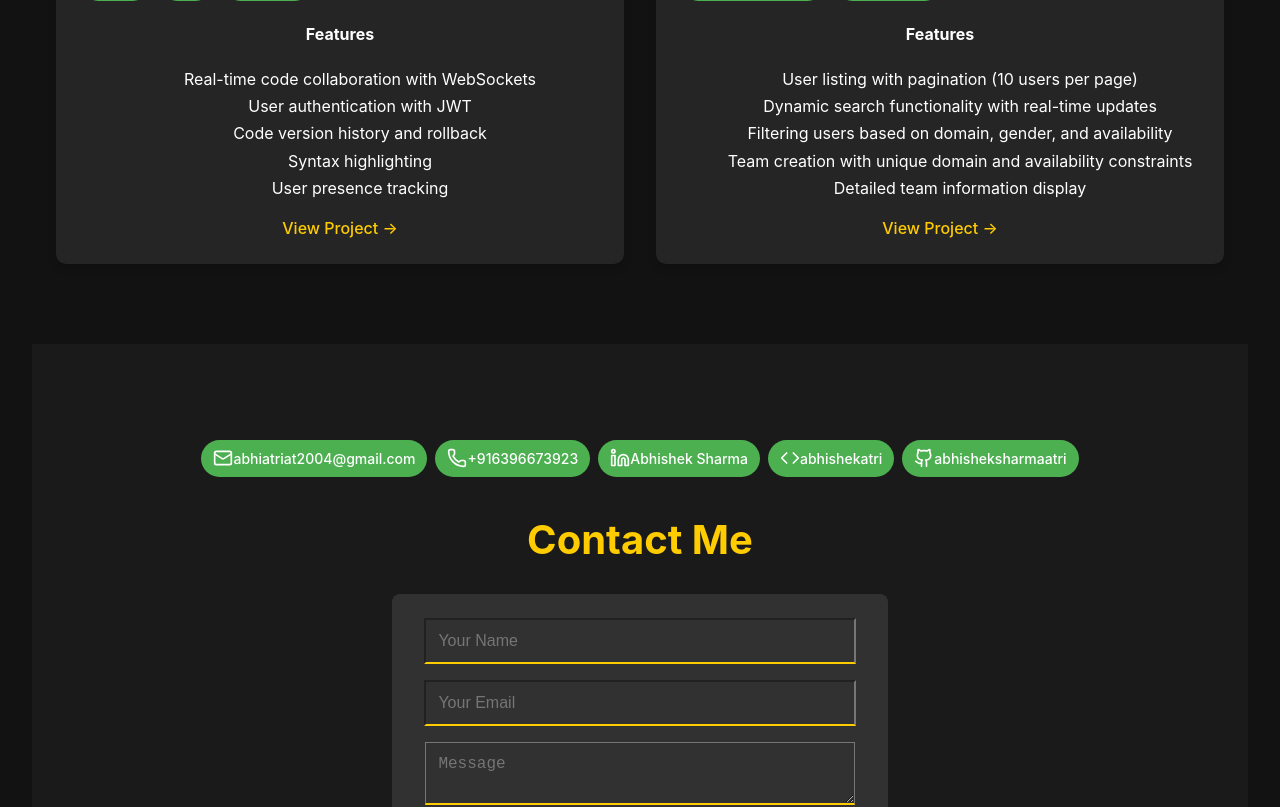
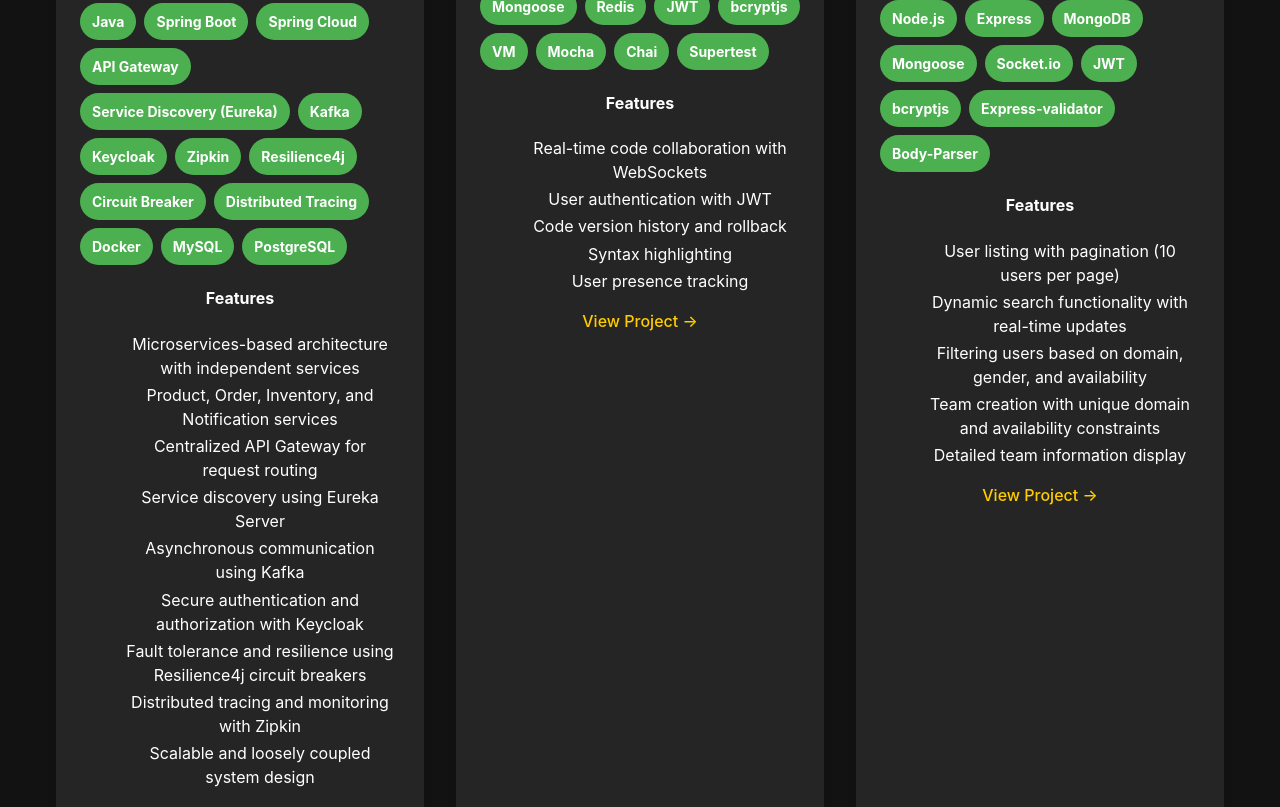
Before and after one commit to Abhisheksharmaatri/Portfolio, a React (Vite) app: page / in a window 1280 px wide. Shown: the part 1500-2307 px from the top of the page. Built offline with nearby package versions, Linux system fonts and the light colour scheme.

Commit message:
Update Projects.jsx
Added new projects

```diff
--- a/src/components/Projects.jsx
+++ b/src/components/Projects.jsx
@@ -2,6 +2,41 @@
 import '../App.css' // Importing the external CSS file
 
 const projects = [
+  {
+  title: 'Marketplace Microservices Platform',
+  desc: 'A scalable marketplace application built using Spring Boot microservices architecture, featuring product, order, inventory, and notification services with secure authentication, fault tolerance, and distributed tracing.',
+  link: 'https://github.com/Abhisheksharmaatri/Marketplace-Microservices',
+  technology: [
+    'Java',
+    'Spring Boot',
+    'Spring Cloud',
+    'API Gateway',
+    'Service Discovery (Eureka)',
+    'Kafka',
+    'Keycloak',
+    'Zipkin',
+    'Resilience4j',
+    'Circuit Breaker',
+    'Distributed Tracing',
+    'Docker',
+    'MySQL',
+    'PostgreSQL'
+  ],
+  features: [
+    'Microservices-based architecture with independent services',
+    'Product, Order, Inventory, and Notification services',
+    'Centralized API Gateway for request routing',
+    'Service discovery using Eureka Server',
+    'Asynchronous communication using Kafka',
+    'Secure authentication and authorization with Keycloak',
+    'Fault tolerance and resilience using Resilience4j circuit breakers',
+    'Distributed tracing and monitoring with Zipkin',
+    'Scalable and loosely coupled system design'
+  ],
+  contributors: ['Abhishek Sharma'],
+  acknowledgments:
+    'Thanks to the Spring ecosystem and open-source community for providing powerful tools for building resilient microservices.'
+},
   {
     title: 'Collaborative Code Editor',
     desc: 'A real-time collaborative code editor built with React, Node.js, and Socket.io that lets used code and collaborate together.',
```
